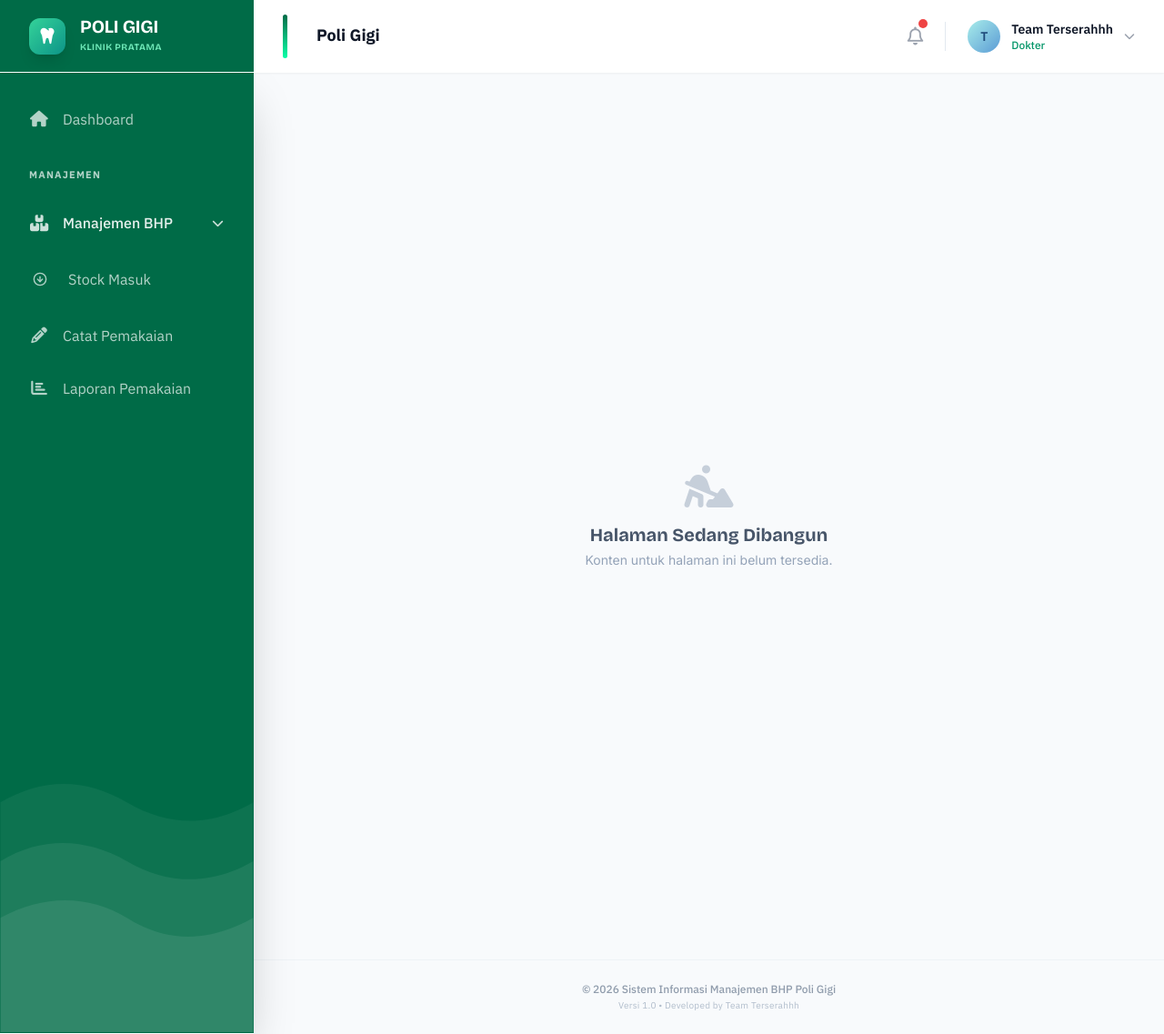
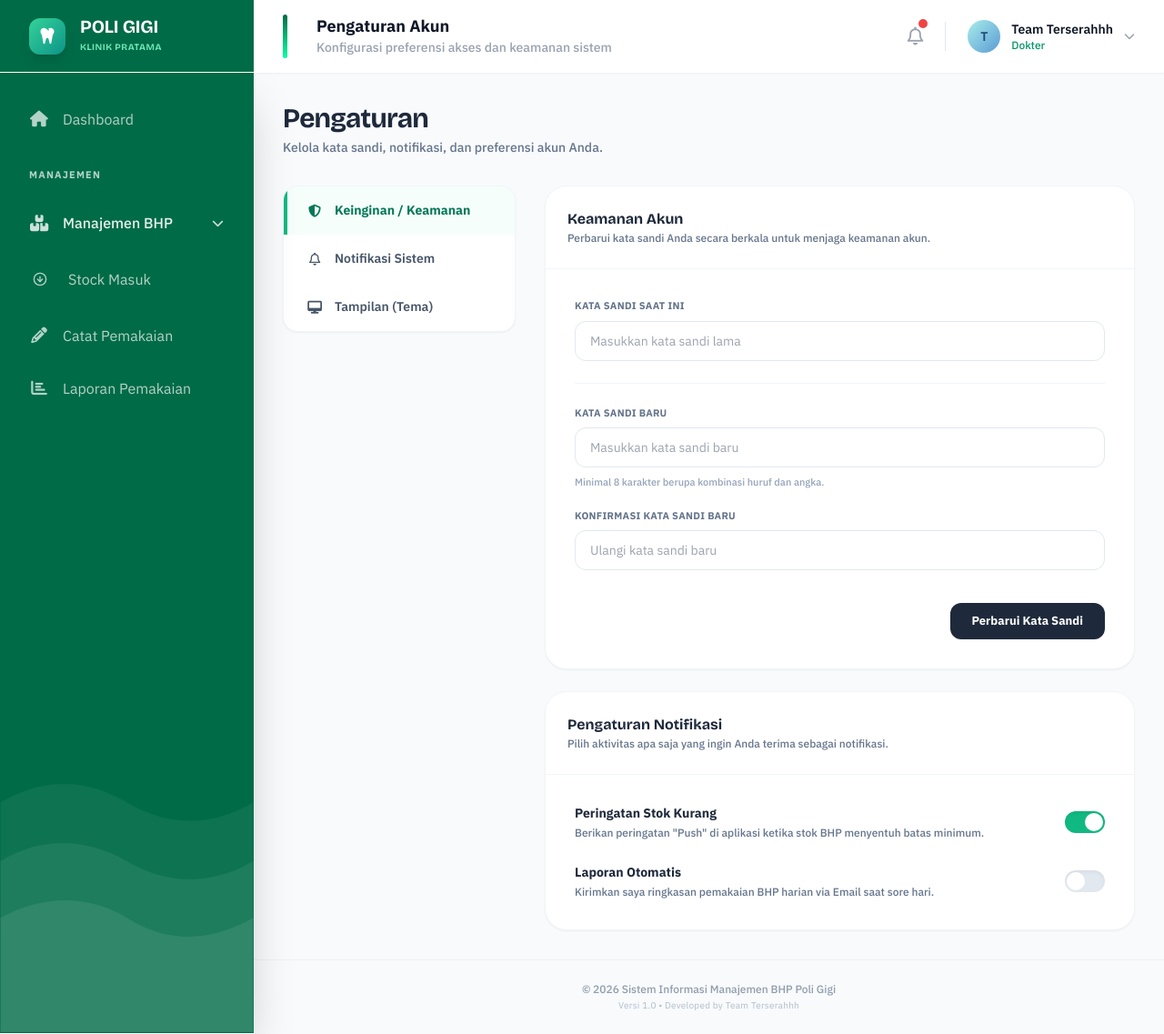
Before and after one commit to XCore0/BHP-Poli-Gigi, a PHP site: page /index.php?page=pengaturan in a window 1280 px wide. Shown: the whole page at 91% size. Run offline with PHP 8.4, Linux system fonts and the light colour scheme; some libraries are stand-ins or nearby versions.

Commit message:
feat: implement header component and add profile and settings pages

```diff
--- a/components/header.php
+++ b/components/header.php
@@ -75,10 +75,10 @@
       <!-- Dropdown menu -->
       <div id="user-dropdown"
         class="hidden absolute right-6 top-[72px] bg-white rounded-xl shadow-xl border border-gray-100 py-2 min-w-[180px] z-50">
-        <a href="#"
+        <a href="index.php?page=profil"
           class="flex items-center gap-3 px-4 py-2.5 text-sm text-slate-700 hover:bg-slate-50 transition-colors font-plex"><i
             class="fas fa-user text-slate-400 w-4"></i> Profil Saya</a>
-        <a href="#"
+        <a href="index.php?page=pengaturan"
           class="flex items-center gap-3 px-4 py-2.5 text-sm text-slate-700 hover:bg-slate-50 transition-colors font-plex"><i
             class="fas fa-cog text-slate-400 w-4"></i> Pengaturan</a>
         <div class="my-1 border-t border-gray-100"></div>
--- /dev/null
+++ b/contents/pengaturan.php
@@ -0,0 +1,103 @@
+<div class="w-full p-4 sm:p-6 lg:p-8">
+  <div class="max-w-[1000px] mx-auto w-full font-plex">
+
+    <div class="mb-8">
+      <h2 class="text-2xl sm:text-3xl font-display font-bold text-slate-800 tracking-tight">Pengaturan</h2>
+      <p class="text-slate-500 text-sm font-medium mt-1">Kelola kata sandi, notifikasi, dan preferensi akun Anda.</p>
+    </div>
+
+    <div class="flex flex-col lg:flex-row gap-8">
+
+      <!-- Setting Tabs Sidebar (Desktop) / Dropdown (Mobile) -->
+      <div class="w-full lg:w-64 shrink-0">
+        <div class="bg-white rounded-2xl shadow-sm border border-slate-100 overflow-hidden sticky top-6">
+          <nav class="flex flex-col">
+            <a href="#" class="px-5 py-4 border-l-4 border-brand-500 bg-brand-50/50 text-brand-700 font-bold text-[14px] flex items-center gap-3">
+              <i class="fas fa-shield-alt w-5 text-center"></i> Keinginan / Keamanan
+            </a>
+            <a href="#" class="px-5 py-4 border-l-4 border-transparent text-slate-600 font-semibold text-[14px] flex items-center gap-3 hover:bg-slate-50 transition-colors">
+              <i class="far fa-bell w-5 text-center"></i> Notifikasi Sistem
+            </a>
+            <a href="#" class="px-5 py-4 border-l-4 border-transparent text-slate-600 font-semibold text-[14px] flex items-center gap-3 hover:bg-slate-50 transition-colors">
+              <i class="fas fa-desktop w-5 text-center"></i> Tampilan (Tema)
+            </a>
+          </nav>
+        </div>
+      </div>
+
+      <!-- Settings Content Area -->
+      <div class="flex-1 flex flex-col gap-6">
+
+        <!-- CARD: Ganti Password -->
+        <div class="bg-white rounded-[24px] shadow-sm border border-slate-100 overflow-hidden">
+          <div class="p-6 border-b border-slate-100">
+            <h3 class="text-[16px] font-bold text-slate-800 font-display">Keamanan Akun</h3>
+            <p class="text-[12px] text-slate-500 font-medium">Perbarui kata sandi Anda secara berkala untuk menjaga keamanan akun.</p>
+          </div>
+          <div class="p-6 sm:p-8 flex flex-col gap-5">
+            <div>
+               <label class="block text-[11px] font-bold text-slate-500 mb-2 uppercase tracking-wide">Kata Sandi Saat Ini</label>
+               <input type="password" placeholder="Masukkan kata sandi lama" class="w-full border border-slate-200 bg-white rounded-xl h-11 px-4 text-[14px] text-slate-700 outline-none focus:border-brand-500 transition-colors">
+            </div>
+
+            <div class="w-full h-px bg-slate-100 my-1"></div>
+
+            <div>
+               <label class="block text-[11px] font-bold text-slate-500 mb-2 uppercase tracking-wide">Kata Sandi Baru</label>
+               <input type="password" placeholder="Masukkan kata sandi baru" class="w-full border border-slate-200 bg-white rounded-xl h-11 px-4 text-[14px] text-slate-700 outline-none focus:border-brand-500 transition-colors">
+               <p class="text-[11px] text-slate-400 mt-2 font-medium">Minimal 8 karakter berupa kombinasi huruf dan angka.</p>
+            </div>
+
+            <div>
+               <label class="block text-[11px] font-bold text-slate-500 mb-2 uppercase tracking-wide">Konfirmasi Kata Sandi Baru</label>
+               <input type="password" placeholder="Ulangi kata sandi baru" class="w-full border border-slate-200 bg-white rounded-xl h-11 px-4 text-[14px] text-slate-700 outline-none focus:border-brand-500 transition-colors">
+            </div>
+
+            <div class="pt-4 flex justify-end">
+               <button class="bg-slate-800 text-white px-6 py-2.5 rounded-xl font-bold text-[13px] hover:bg-slate-900 transition shadow-sm">
+                 Perbarui Kata Sandi
+               </button>
+            </div>
+          </div>
+        </div>
+
+        <!-- CARD: Preferensi Notifikasi -->
+        <div class="bg-white rounded-[24px] shadow-sm border border-slate-100 overflow-hidden">
+          <div class="p-6 border-b border-slate-100">
+            <h3 class="text-[16px] font-bold text-slate-800 font-display">Pengaturan Notifikasi</h3>
+            <p class="text-[12px] text-slate-500 font-medium">Pilih aktivitas apa saja yang ingin Anda terima sebagai notifikasi.</p>
+          </div>
+          <div class="p-6 sm:p-8 flex flex-col gap-6">
+
+            <!-- Toggle Item 1 -->
+            <div class="flex items-center justify-between">
+              <div>
+                <h4 class="text-[14px] font-bold text-slate-800 mb-0.5">Peringatan Stok Kurang</h4>
+                <p class="text-[12px] text-slate-500 font-medium">Berikan peringatan "Push" di aplikasi ketika stok BHP menyentuh batas minimum.</p>
+              </div>
+              <label class="relative inline-flex flex-shrink-0 cursor-pointer items-center">
+                <input type="checkbox" class="peer sr-only" checked>
+                <div class="h-6 w-11 rounded-full bg-slate-200 peer-checked:bg-brand-500 after:absolute after:left-[2px] after:top-[2px] after:h-5 after:w-5 after:rounded-full after:bg-white after:transition-all peer-checked:after:translate-x-full peer-checked:after:border-white shadow-inner"></div>
+              </label>
+            </div>
+
+            <!-- Toggle Item 2 -->
+            <div class="flex items-center justify-between">
+              <div>
+                <h4 class="text-[14px] font-bold text-slate-800 mb-0.5">Laporan Otomatis</h4>
+                <p class="text-[12px] text-slate-500 font-medium">Kirimkan saya ringkasan pemakaian BHP harian via Email saat sore hari.</p>
+              </div>
+              <label class="relative inline-flex flex-shrink-0 cursor-pointer items-center">
+                <input type="checkbox" class="peer sr-only">
+                <div class="h-6 w-11 rounded-full bg-slate-200 peer-checked:bg-brand-500 after:absolute after:left-[2px] after:top-[2px] after:h-5 after:w-5 after:rounded-full after:bg-white after:transition-all peer-checked:after:translate-x-full peer-checked:after:border-white shadow-inner"></div>
+              </label>
+            </div>
+
+          </div>
+        </div>
+
+      </div>
+    </div>
+
+  </div>
+</div>
--- a/index.php
+++ b/index.php
@@ -22,6 +22,12 @@ if ($page == 'data_bhp') {
 } elseif ($page == 'dashboard') {
     $page_title = 'Dashboard';
     $page_desc = 'Ringkasan informasi dan aktivitas Poliklinik Gigi';
+} elseif ($page == 'profil') {
+    $page_title = 'Profil Saya';
+    $page_desc = 'Kelola informasi pribadi dan credential akun Anda';
+} elseif ($page == 'pengaturan') {
+    $page_title = 'Pengaturan Akun';
+    $page_desc = 'Konfigurasi preferensi akses dan keamanan sistem';
 }
 ?>
 <!DOCTYPE html>
```
Also changed, not shown: contents/profil.php (added, +108 -0 lines).
